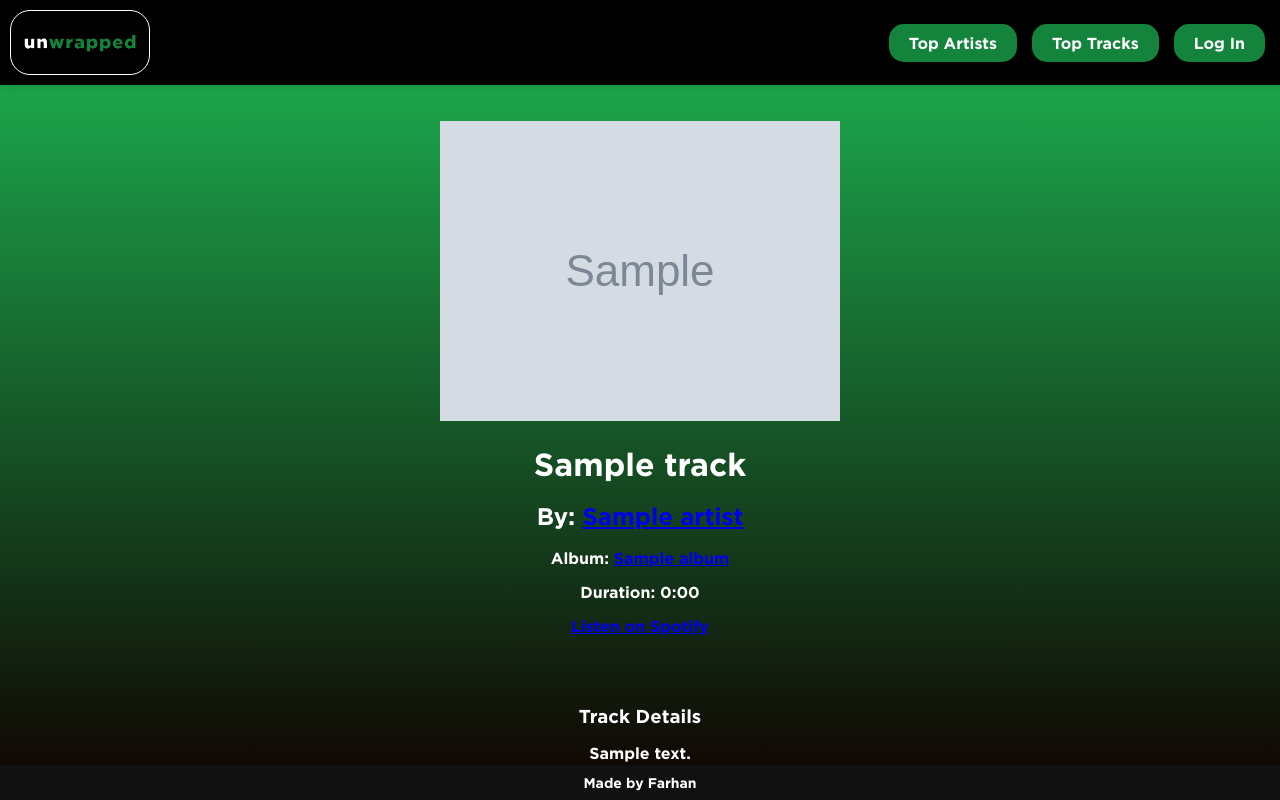
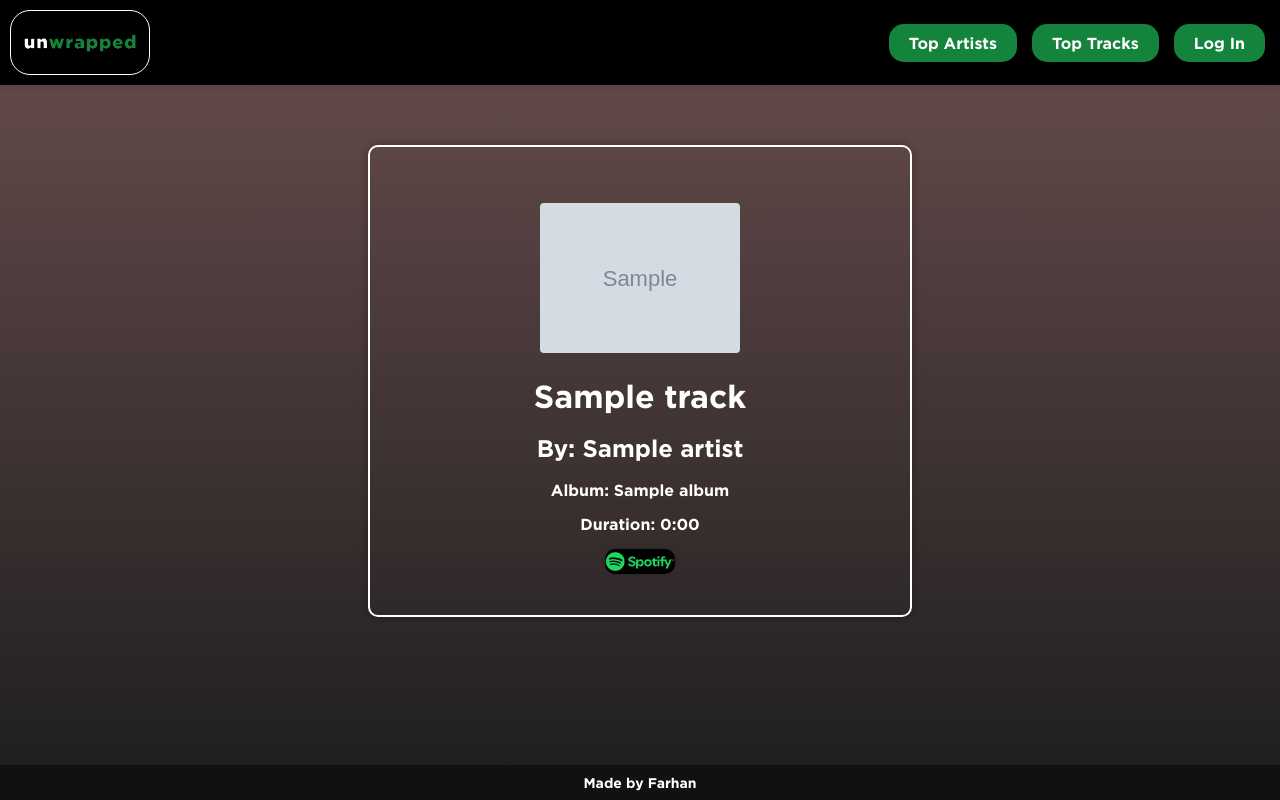
Before and after one commit to UnrealFar/UnWrapped, a FastAPI app: template templates/track.html in a window 1280 px wide. Run offline with FastAPI, Linux system fonts and the light colour scheme; the template is opened without the code that fills it: most values are stand-ins (such as "Sample title", 1, 10 or a date in 2020); grey boxes marked "Sample" are stand-in pictures; parts of the project's set-up code (start-up, migrations or seed data) failed here and were passed over; some libraries are stand-ins or nearby versions.

Commit message:
id k did sm stuff

```diff
--- a/static/css/main.css
+++ b/static/css/main.css
@@ -172,14 +172,22 @@ button:hover {
     display: block;
 }
 
-#footer {
-    position: fixed;
-    bottom: 0;
-    width: 100%;
-    background-color: #111;
-    color: white;
-    text-align: center;
-    padding: 10px 0;
+.spotifyButton {
+    background: black;
+    background-image: url('/spotify_logo');
+    background-size: contain;
+    background-repeat: no-repeat;
+    background-position: center;
+    padding: 0;
+    border: none;
+    margin: 0;
+    width: 70px;
+    height: 25px;
+    border-radius: 10px;
+}
+
+.spotifyButton:hover {
+    background-color: black;
 }
 
 /* Footer styles */
--- /dev/null
+++ b/static/css/track.css
@@ -0,0 +1,66 @@
+html, body {
+    background: linear-gradient(to bottom, rgb(98, 73, 73) 10%, #1d1d1d 100%);
+    margin: 0;
+    padding: 0;
+}
+
+a {
+    text-decoration: none;
+    color: white;
+}
+
+a:hover {
+    color: #101010;
+}
+
+.cardHolder {
+    display: flex;
+    flex-wrap: wrap;
+    justify-content: center;
+    align-items: center;
+    margin-top: 50px;
+    z-index: 5;
+}
+
+.trackCard {
+    border-radius: 10px;
+    padding: 20px;
+    margin: 10px;
+    text-align: center;
+    width: 500px;
+    border: 2px solid white;
+    box-shadow: 0 0 10px rgba(0, 0, 0, 0.3);
+}
+
+.trackCard:hover {
+    box-shadow: 0 0 10px rgba(0, 0, 0, 0.5);
+    transform: scale(1.05);
+    transition: 0.2s;
+}
+
+.trackCard img {
+    max-width: 200px;
+    height: auto;
+    border-radius: 4px;
+}
+
+.trackCard img:hover {
+    box-shadow: 0 0 10px rgba(0, 0, 0, 0.5);
+    transform: scale(1.05);
+    transition: 0.1s;
+}
+
+
+
+@media (max-width: 600px) {
+
+
+    .trackCard {
+        width: 300px;
+    }
+
+    img {
+        max-width: 150px;
+    }
+
+}
--- a/templates/playlists.html
+++ b/templates/playlists.html
@@ -90,6 +90,9 @@
                 const spotifyUrl = `https://open.spotify.com/playlist/${playlist.id}`;
                 const playlistUrl = `/playlist?playlist_id=${playlist.id}`;
                 const card = document.createElement('div');
+                card.onclick = function() {
+                    window.location.href = playlistUrl;
+                };
                 card.className = 'card';
                 card.id = `card${page * 20 + index + 1}`;
                 card.innerHTML = `
--- a/templates/track.html
+++ b/templates/track.html
@@ -19,26 +19,24 @@
 </head>
 <body>
     <nav></nav>
-    <div id="trackHeader" class="track-header">
+    <div class="cardHolder">
+        <div class="trackCard">
             <br><br>
             <img id="trackImage" src="{{ track.album.image }}" alt="Track Image" class="track-image">
             <h1 id="trackName">{{ track.name }}</h1>
             <h2>By: {% for artist in track.artists %}<a href="https://open.spotify.com/artist/{{ artist.id }}">{{ artist.name }}</a>{% if not loop.last %}, {% endif %}{% endfor %}</h2>
             <p>Album: <a href="https://open.spotify.com/album/{{ track.album.id }}" target="_blank">{{ track.album.name }}</a></p>
             <p>Duration: {{ (track.duration_ms // 60000) }}:{{ '{:02d}'.format((track.duration_ms % 60000) // 1000) }}</p>
-        <p><a href="https://open.spotify.com/track/{{ track.id }}" target="_blank">Listen on Spotify</a></p>
+            <button class="spotifyButton" onclick="window.open('${spotifyUrl}')"></button>
             <br><br>
         </div>
-
-    <div id="trackDetails" class="track-details">
-        <h3>Track Details</h3>
-        <p>{{ track.description }}</p>
     </div>
+    <br><br><br><br><br>
 
     <script src="static/js/main.js"></script>
     <script>
         const trackImage = document.getElementById('trackImage');
-        const trackHeader = document.getElementById('trackHeader');
+        const trackCard = document.querySelector('.trackCard');
         const colorThief = new ColorThief();
 
         trackImage.crossOrigin = 'Anonymous';
@@ -46,7 +44,7 @@
             const color = colorThief.getColor(trackImage);
             const tdcolor = color.map(channel => Math.floor(channel * 0.7 + 255 * 0.3));
             const tdcolorRgb = `rgb(${tdcolor[0]}, ${tdcolor[1]}, ${tdcolor[2]})`;
-            trackHeader.style.background = `linear-gradient(to bottom, ${tdcolorRgb}, black)`;
+            trackCard.style.background = `linear-gradient(to bottom, ${tdcolorRgb}, black)`;
         };
 
         // If the image is already loaded (from cache), trigger the onload event manually
```
Also changed, not shown: static/css/top.css (+3 -17 lines). Lines whose indentation alone changed are shown as unchanged.
